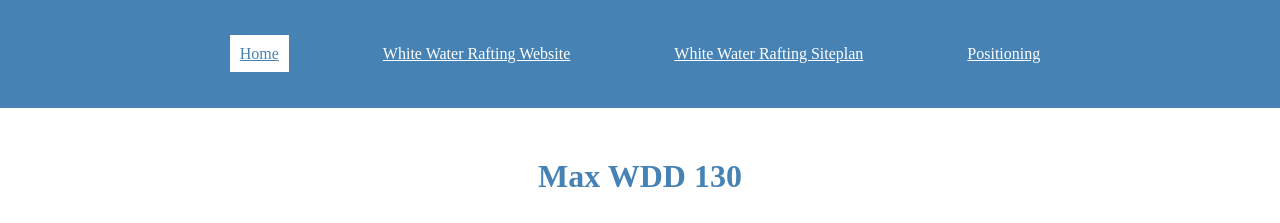
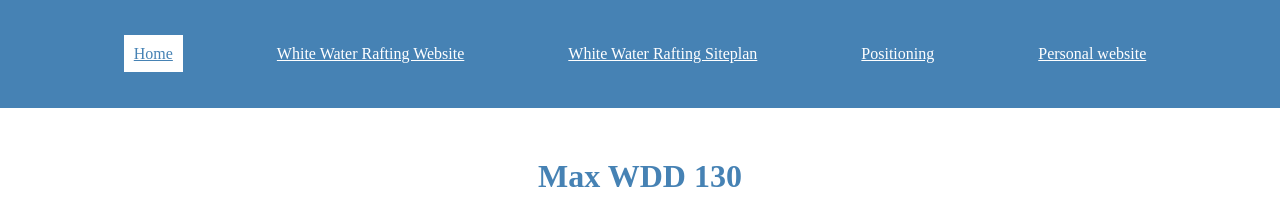
Before and after one commit to MaxLord100/wdd130a, a plain HTML site: page index.html in a window 1280 px wide. Shown: the top 223 px of the page. Drawn offline with Linux system fonts and the light colour scheme.

Commit message:
pers web link

```diff
--- a/index.html
+++ b/index.html
@@ -14,6 +14,7 @@
     <a href="wwr/">White Water Rafting Website</a>
     <a target="_blank" href="wwr/site-plan-rafting.html">White Water Rafting Siteplan</a>
     <a target="_blank" href="positioning/positioning.html">Positioning</a>
+    <a href="riverkeithdj/site-plan.html">Personal website</a>
   </nav>
 </header>
 <main>
```
